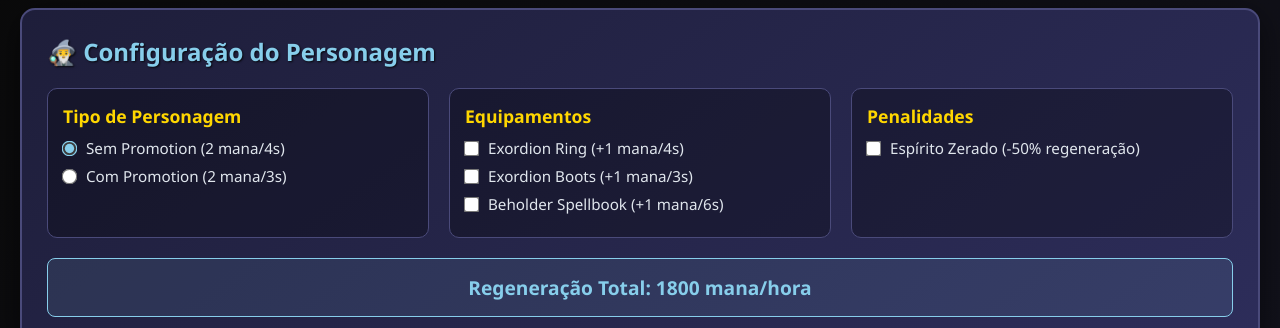
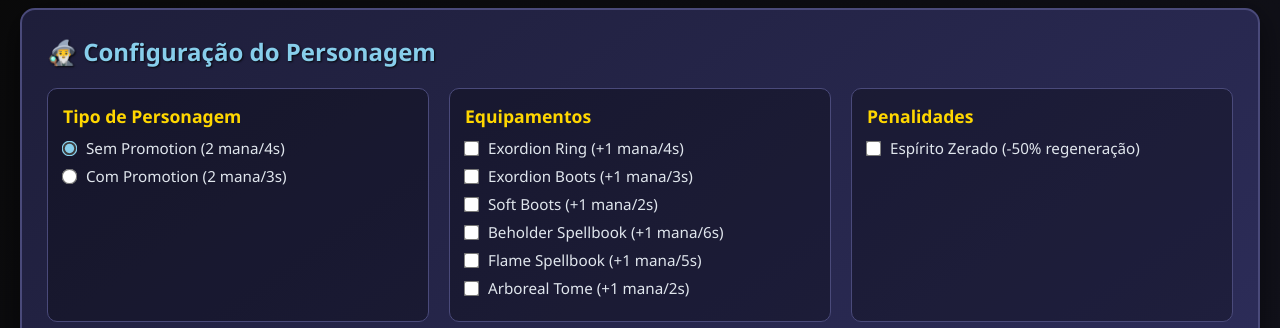
Before and after one commit to TSB89/calculadora-runa-exordion, a plain HTML site: page index.html in a window 1280 px wide. Shown: the part 97-425 px from the top of the page. Drawn offline with Linux system fonts and the light colour scheme.

Commit message:
Update index.html
Adicionados novos equipamentos.

```diff
--- a/index.html
+++ b/index.html
@@ -38,8 +38,20 @@
                         <label for="exordion-boots">Exordion Boots (+1 mana/3s)</label>
                     </div>
                     <div class="checkbox-item">
+                        <input type="checkbox" id="soft-boots">
+                        <label for="soft-boots">Soft Boots (+1 mana/2s)</label>
+                    </div>
+                    <div class="checkbox-item">
                         <input type="checkbox" id="beholder-spellbook">
                         <label for="beholder-spellbook">Beholder Spellbook (+1 mana/6s)</label>
+                    </div>
+                    <div class="checkbox-item">
+                        <input type="checkbox" id="flame-spellbook">
+                        <label for="flame-spellbook">Flame Spellbook (+1 mana/5s)</label>
+                    </div>
+                    <div class="checkbox-item">
+                        <input type="checkbox" id="arboreal-tome">
+                        <label for="arboreal-tome">Arboreal Tome (+1 mana/2s)</label>
                     </div>
                 </div>
 
```
